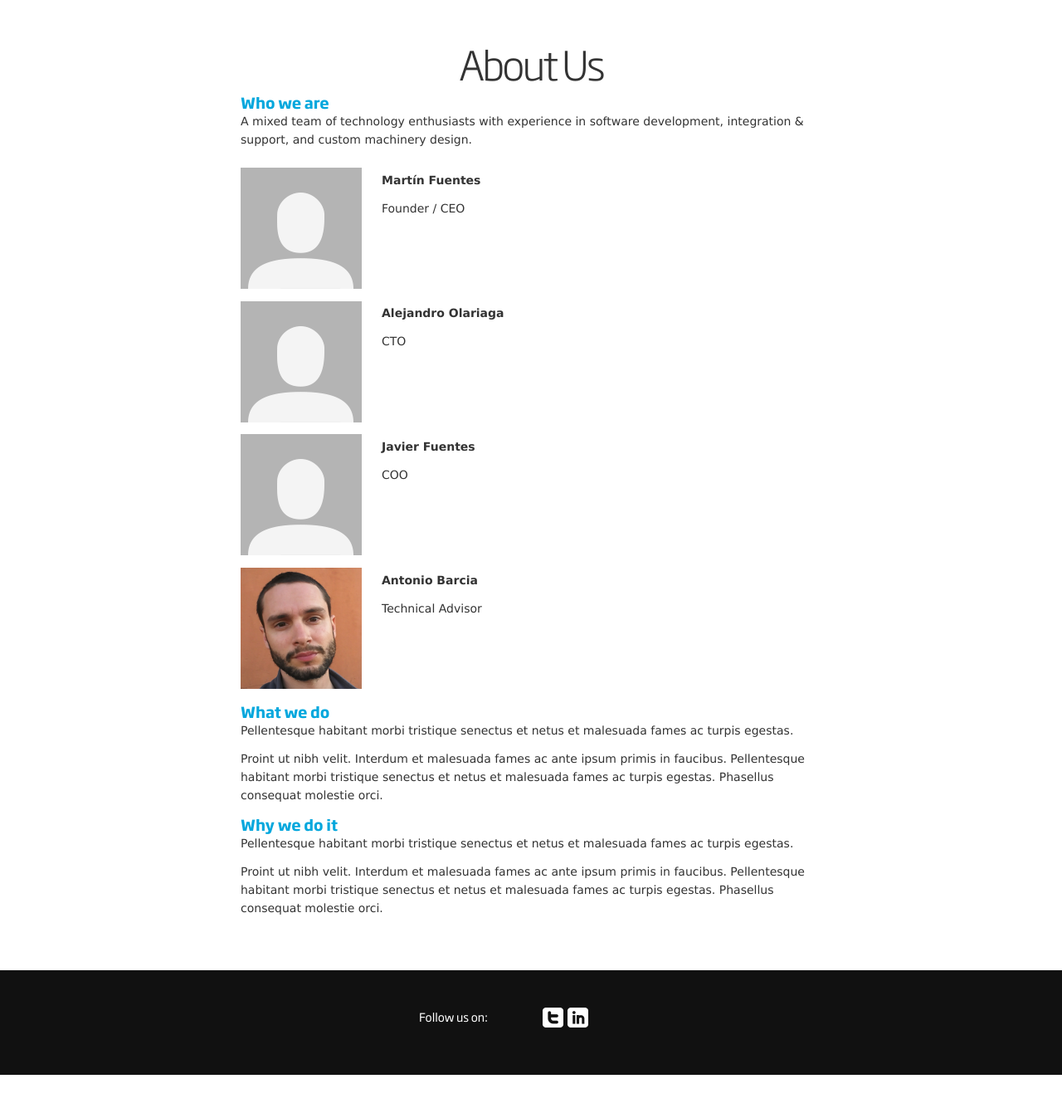
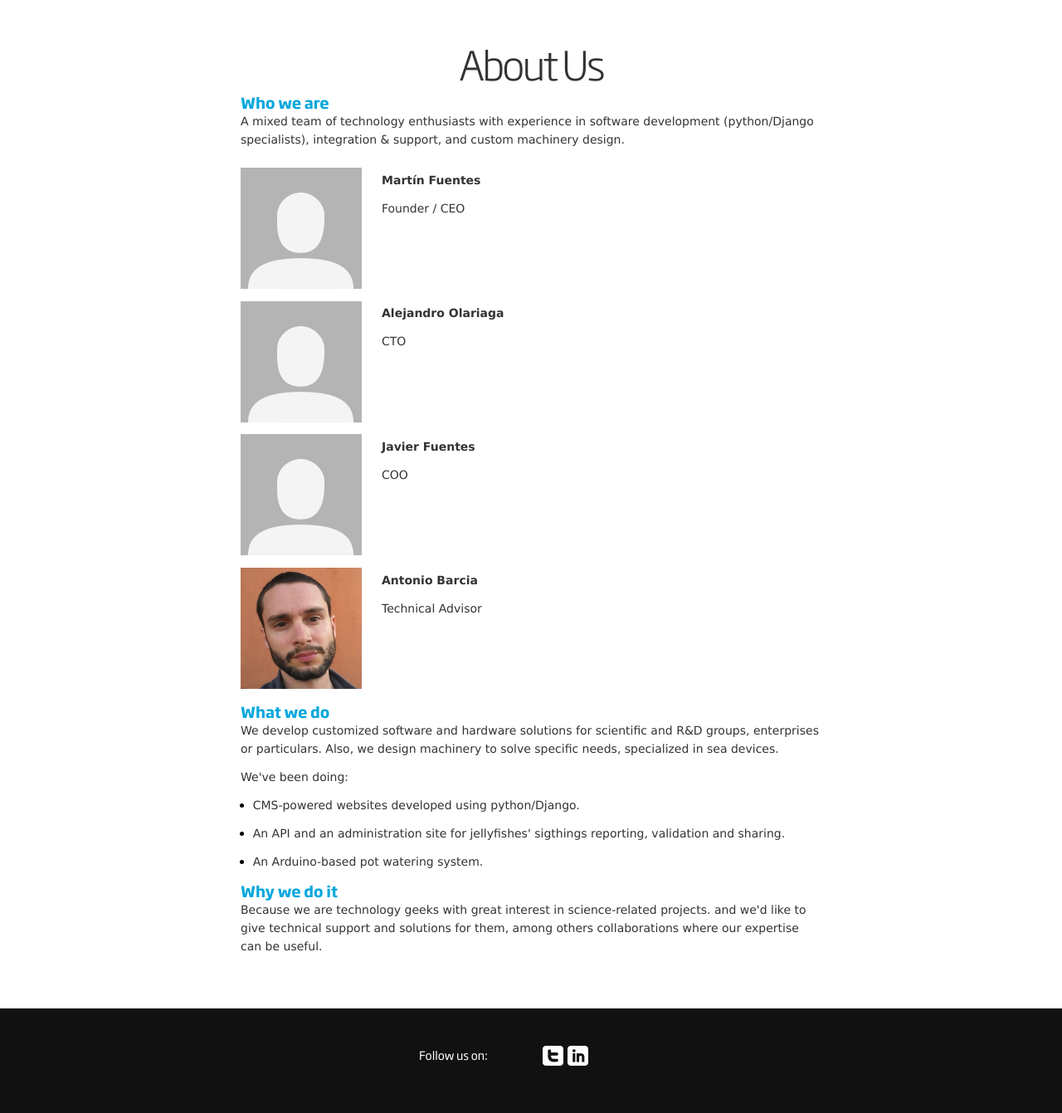
Before and after one commit to Science-o-matic/website, a Django app: page /about/ in a window 1280 px wide. Shown: the part 88-1429 px from the top of the page at 83% size. Before the commit the page ends 1383 px from the top, so only its background shows below. Run offline with Django 3.2, Linux system fonts and the light colour scheme.

Commit message:
Add some text and fix some styles in about page

```diff
--- a/som_website/templates/about.html
+++ b/som_website/templates/about.html
@@ -12,9 +12,9 @@
   <h1>{% trans "About Us" %}</h1>
   <article>
     <h3>{% trans "Who we are" %}</h3>
-    <p>{% trans "A mixed team of technology enthusiasts with experience in software development, integration & support, and custom machinery design." %}
+    <p>{% trans "A mixed team of technology enthusiasts with experience in software development (python/Django specialists), integration & support, and custom machinery design." %}
     </p>
-    <ul class="team_members">
+    <ul id="team_members">
       <li>
         <img src="{% static "img/photo-img.png" %}"/>
         <div class="team_member">
@@ -47,13 +47,17 @@
   </article>
   <article>
     <h3>What we do</h3>
-    <p>Pellentesque habitant morbi tristique senectus et netus et malesuada fames ac turpis egestas.</p>
-    <p>Proint ut nibh velit. Interdum et malesuada fames ac ante ipsum primis in faucibus. Pellentesque habitant morbi tristique senectus et netus et malesuada fames ac turpis egestas.
-      Phasellus consequat molestie orci.</p>
+    <p>{% trans "We develop customized software and hardware solutions for scientific and R&D groups, enterprises or particulars. Also, we design machinery to solve specific needs, specialized in sea devices." %}</p>
+    <p>{% trans "We've been doing: " %}
+    <ul id="projects">
+      <li><p>{% trans "CMS-powered websites developed using python/Django." %}</p></li>
+      <li><p>{% trans "An API and an administration site for jellyfishes' sigthings reporting, validation and sharing." %}</p></li>
+      <li><p>{% trans "An Arduino-based pot watering system." %}</p></li>
+      </ul>
+  </article>
+  <article>
     <h3>Why we do it</h3>
-    <p>Pellentesque habitant morbi tristique senectus et netus et malesuada fames ac turpis egestas.</p>
-    <p>Proint ut nibh velit. Interdum et malesuada fames ac ante ipsum primis in faucibus. Pellentesque habitant morbi tristique senectus et netus et malesuada fames ac turpis egestas.
-      Phasellus consequat molestie orci.</p>
+    <p>{% trans "Because we are technology geeks with great interest in science-related projects. and we'd like to give technical support and solutions for them, among others collaborations where our expertise can be useful." %}<p>
   </article>
 </section>
 {% endblock %}
--- a/static/css/about.css
+++ b/static/css/about.css
@@ -2,28 +2,33 @@ article  {
     clear: both;
 }
 
-ul.team_members {
+ul#team_members {
     margin-top: 1.5ex;
     float: left;
 }
-   ul.team_members li {
+   ul#team_members li {
        clear: both;
        float: left;
        margin-bottom: 2ex;
        widht: 100%;
    }
 
-   ul.team_members img {
+   ul#team_members img {
        float: left;
    }
 
-   ul.team_members div.team_member {
+   ul#team_members div.team_member {
        float: left;
        margin-top: .5ex;
        margin-left: 1.5em;
    }
 
-   ul.team_members div.team_member em {
+   ul#team_members div.team_member em {
        font-weight: bold;
        color: #333;
    }
+
+ul#projects {
+    list-style-type: disc;
+    padding-left: 2ex;
+}
```
